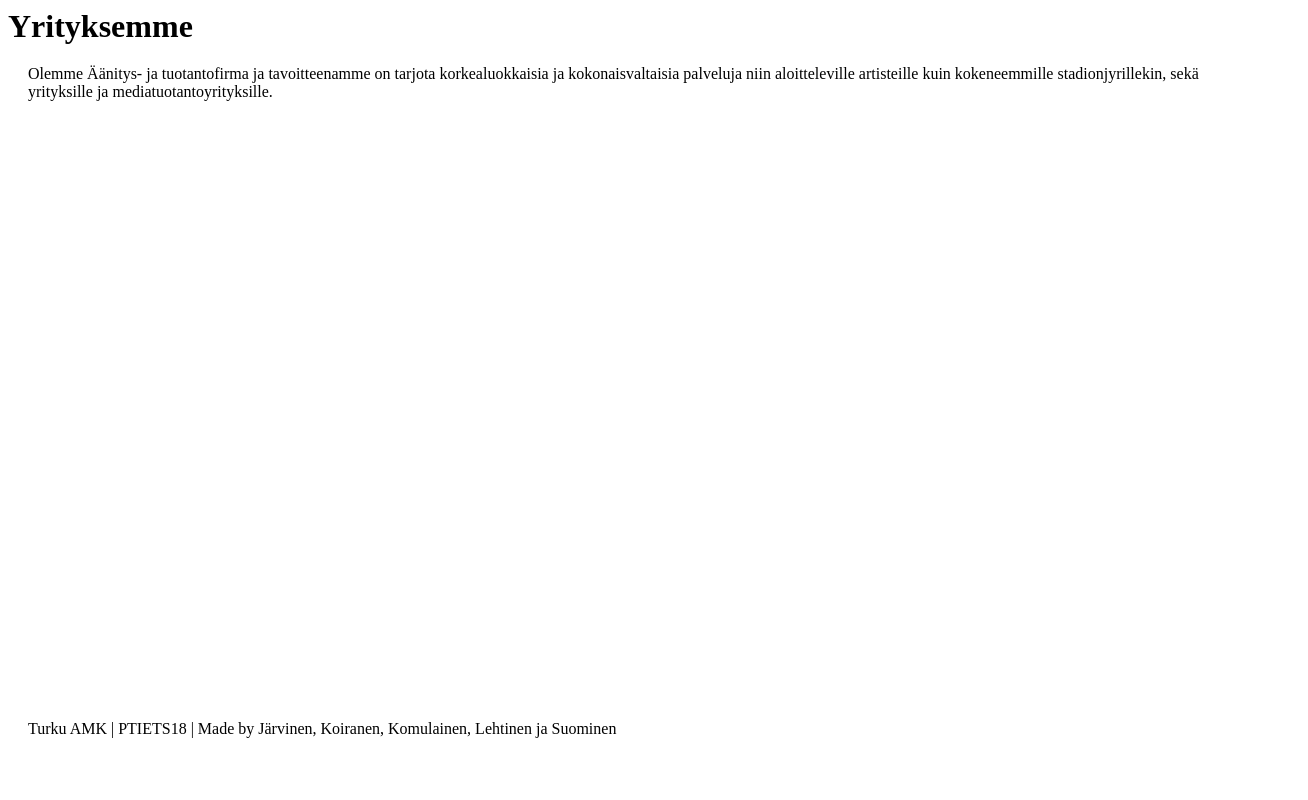
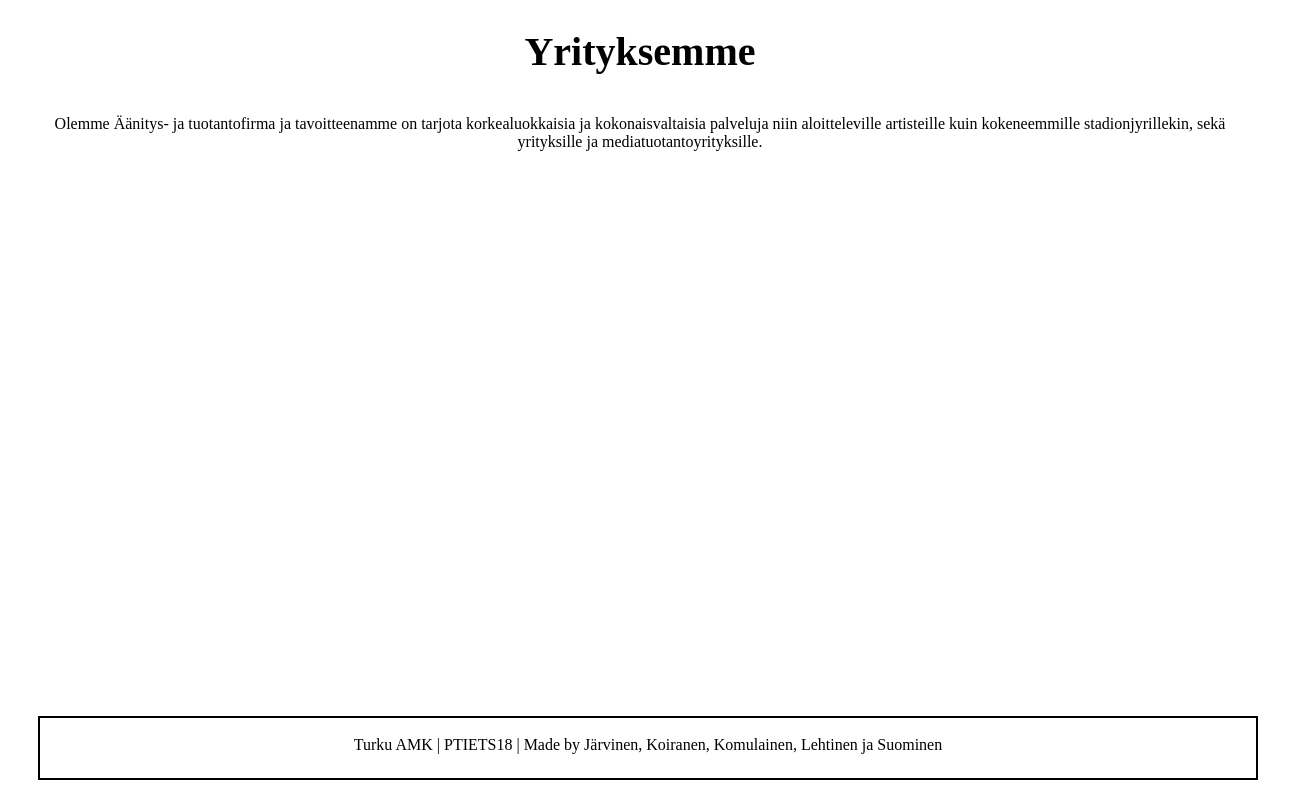
Before and after one commit to JuSuomi/Ptiets18-fab5, a plain HTML site: page index.html in a window 1280 px wide. Shown: the whole page, 1308 px wide, since content can reach past the window. Drawn offline with Linux system fonts and the light colour scheme.

Commit message:
Tyylitiedostosta footeria muokattu

```diff
--- a/styles/style.css
+++ b/styles/style.css
@@ -4,9 +4,9 @@
 
 html, h1, p {
 
-  margin: 0;
+  margin: auto;
 
-  padding: 0;
+  padding: 10px;
 
   border: 0;
 
@@ -14,11 +14,14 @@ html, h1, p {
 
   font: inherit;
 
+  text-align: center;
+
 }
 
 header, footer {
 
   display: block;
+  margin: auto;
 
 }
 
@@ -30,7 +33,7 @@ style {
 
 h1 {
 
-  font-size: 2em;
+  font-size: 2.5em;
   font-weight: bold;
 }
 
@@ -57,8 +60,12 @@ footer {
 
   position: absolute;
   bottom: 0;
-  width: 100%;
+  width: 95%;
   height: 60px; /*Height of the footer*/
+  text-align: center;
+  border-style: solid;
+  border-color: black;
+  border-width: 2px
 
 
 }
```
Also changed, not shown: index.html (+1 -1 lines).
